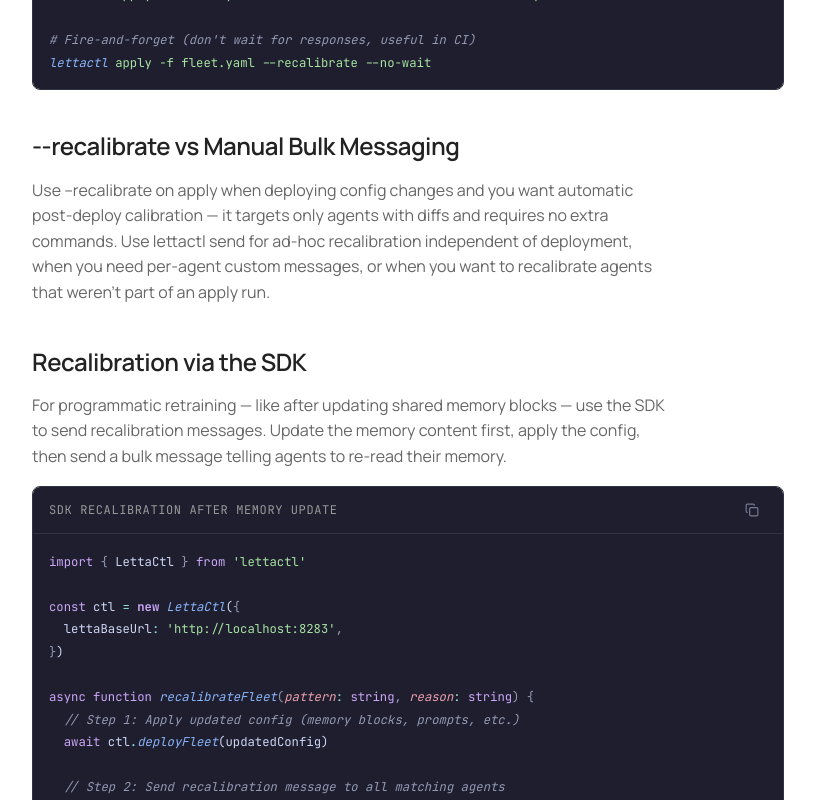
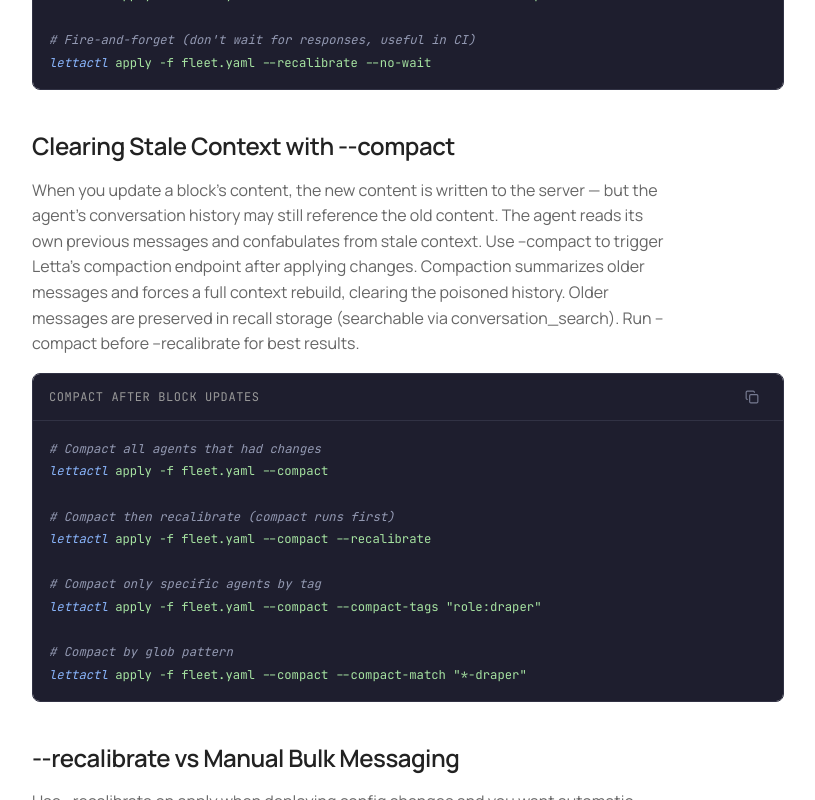
Before and after one commit to nouamanecodes/lettactl_docs, a Next.js app: page /guides/agent-calibration in a window 1280 px wide. Shown: the part 4080-4880 px from the top of the page, without its empty margins (372-1187 px from the left). Built offline with nearby package versions, Linux system fonts and the light colour scheme; no server answers.

Commit message:
docs: add --compact flag and compaction guide

```diff
--- a/content/commands/deployment.ts
+++ b/content/commands/deployment.ts
@@ -22,6 +22,9 @@ export const commands: CommandDoc[] = [
       { flag: "--canary-prefix", description: "Custom prefix for canary agents", type: "string", default: "CANARY-" },
       { flag: "--promote", description: "Promote canary config to production agents", type: "boolean" },
       { flag: "--cleanup", description: "Remove canary agents after promotion", type: "boolean" },
+      { flag: "--compact", description: "Compact conversation history for agents that had changes applied (clears stale context)", type: "boolean" },
+      { flag: "--compact-tags", description: "Only compact agents matching these tags (comma-separated, AND logic)", type: "string" },
+      { flag: "--compact-match", description: "Only compact agents matching glob pattern", type: "string" },
       { flag: "--recalibrate", description: "Send a calibration message to agents that had changes applied", type: "boolean" },
       { flag: "--recalibrate-message", description: "Custom calibration message (overrides default)", type: "string" },
       { flag: "--recalibrate-tags", description: "Only recalibrate agents matching these tags (comma-separated, AND logic)", type: "string" },
@@ -34,6 +37,8 @@ export const commands: CommandDoc[] = [
       { title: "Deploy single agent", code: "lettactl apply -f fleet.yaml --agent my-agent" },
       { title: "Template application", code: "lettactl apply -f template.yaml --match 'support-*'" },
       { title: "Canary deploy + promote", code: "lettactl apply -f fleet.yaml --canary\nlettactl apply -f fleet.yaml --canary --promote --cleanup" },
+      { title: "Compact after block updates", code: "lettactl apply -f fleet.yaml --compact" },
+      { title: "Compact + recalibrate", code: "lettactl apply -f fleet.yaml --compact --recalibrate" },
       { title: "Deploy and recalibrate", code: "lettactl apply -f fleet.yaml --recalibrate" },
       { title: "Recalibrate with custom message", code: "lettactl apply -f fleet.yaml --recalibrate --recalibrate-message 'Your tools have been updated.'" },
       { title: "Recalibrate specific agents", code: "lettactl apply -f fleet.yaml --recalibrate --recalibrate-tags 'role:support'" },
--- a/content/guides/agent-calibration.ts
+++ b/content/guides/agent-calibration.ts
@@ -149,6 +149,26 @@ lettactl apply -f fleet.yaml --recalibrate --no-wait`,
       },
     },
     {
+      heading: "Clearing Stale Context with --compact",
+      content:
+        "When you update a block's content, the new content is written to the server — but the agent's conversation history may still reference the old content. The agent reads its own previous messages and confabulates from stale context. Use --compact to trigger Letta's compaction endpoint after applying changes. Compaction summarizes older messages and forces a full context rebuild, clearing the poisoned history. Older messages are preserved in recall storage (searchable via conversation_search). Run --compact before --recalibrate for best results.",
+      code: {
+        language: "bash",
+        title: "Compact after block updates",
+        code: `# Compact all agents that had changes
+lettactl apply -f fleet.yaml --compact
+
+# Compact then recalibrate (compact runs first)
+lettactl apply -f fleet.yaml --compact --recalibrate
+
+# Compact only specific agents by tag
+lettactl apply -f fleet.yaml --compact --compact-tags "role:draper"
+
+# Compact by glob pattern
+lettactl apply -f fleet.yaml --compact --compact-match "*-draper"`,
+      },
+    },
+    {
       heading: "--recalibrate vs Manual Bulk Messaging",
       content:
         "Use --recalibrate on apply when deploying config changes and you want automatic post-deploy calibration — it targets only agents with diffs and requires no extra commands. Use lettactl send for ad-hoc recalibration independent of deployment, when you need per-agent custom messages, or when you want to recalibrate agents that weren't part of an apply run.",
```
